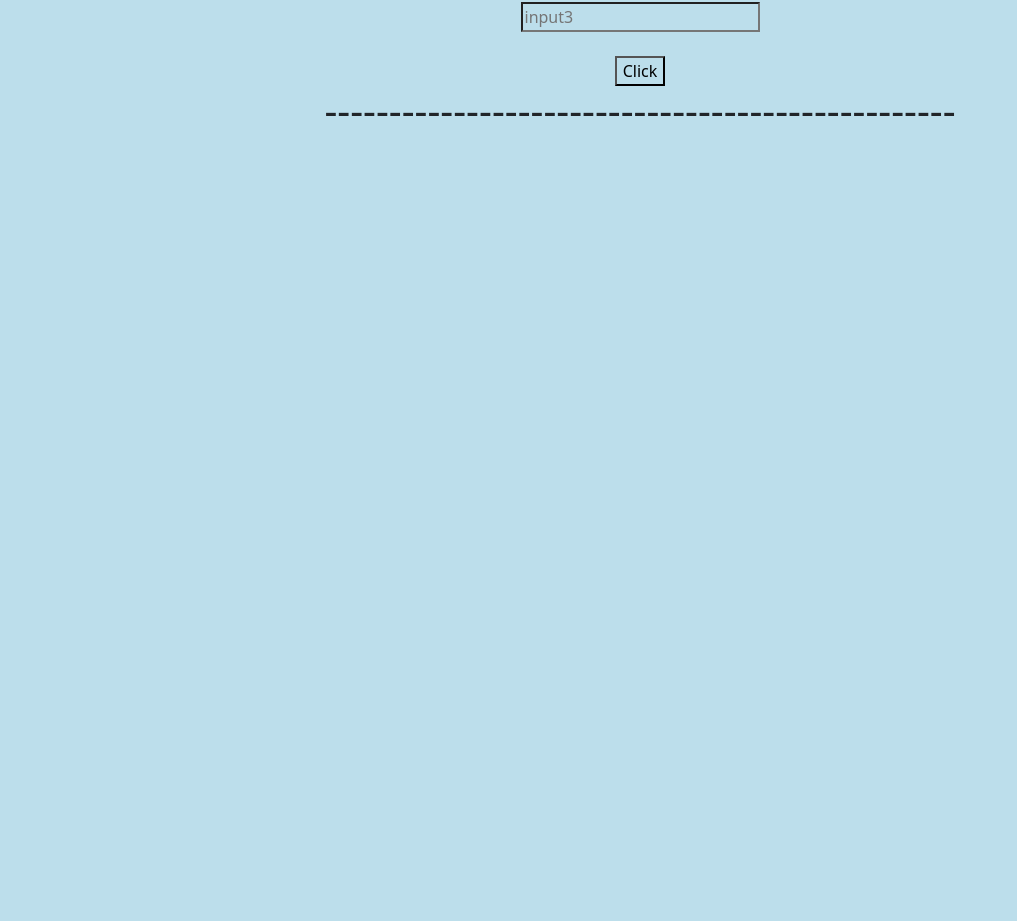
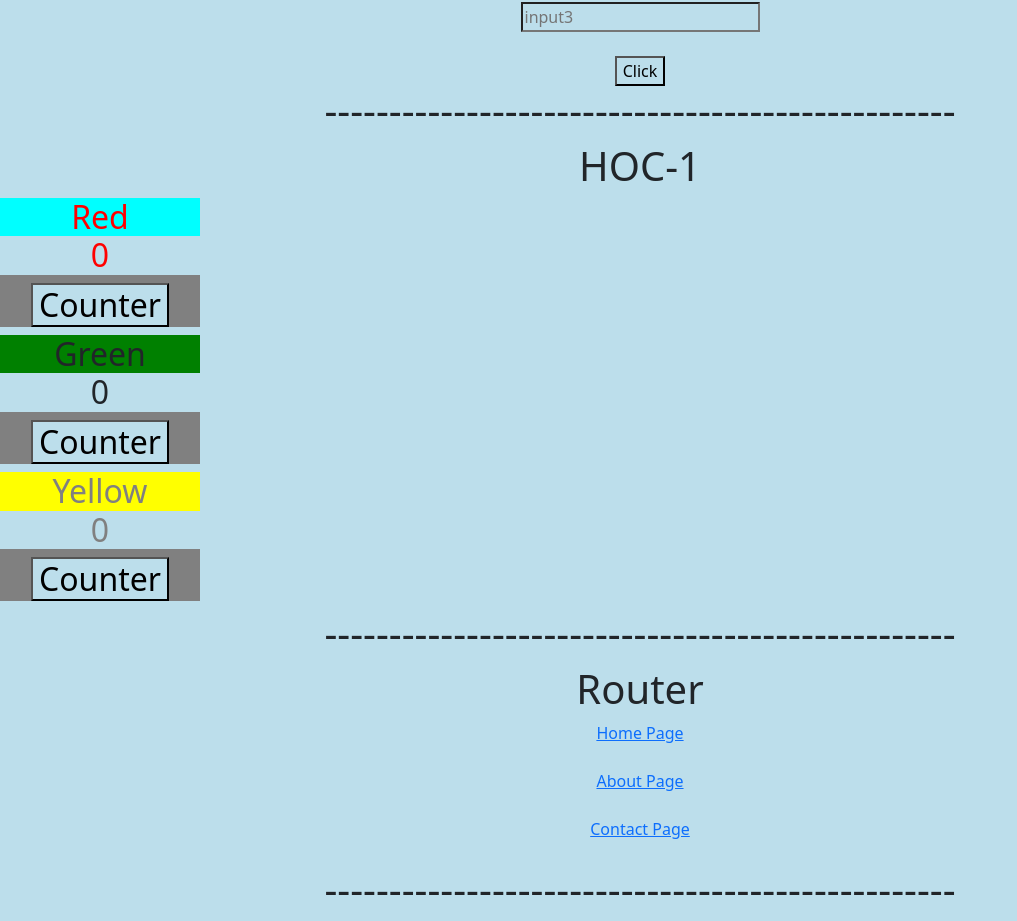
Before and after one commit to MOFIJULHAQUE/React-Basics, a React (Create React App) app: page /user/1 in a window 1280 px wide. Shown: the part 6724-7645 px from the top of the page, without its empty margins (0-1017 px from the left). Before the commit the page ends 6866 px from the top, so only its background shows below. Built offline with nearby package versions, Linux system fonts and the light colour scheme.

Commit message:
28-10-2022

```diff
--- a/package.json
+++ b/package.json
@@ -10,6 +10,7 @@
     "react": "^18.2.0",
     "react-bootstrap": "^2.5.0",
     "react-dom": "^18.2.0",
+    "react-router-dom": "^6.4.2",
     "react-scripts": "5.0.1",
     "web-vitals": "^2.1.4"
   },
--- a/src/App.js
+++ b/src/App.js
@@ -45,6 +45,12 @@ import ParentForwardFolder from "./component/ForwardRef/ParentForwardFolder";
 //Types of Components
 import ControlledComponent from "./component/ComponentTYPES/ControlledComponent";
 import UncontrolledComponent from "./component/ComponentTYPES/UncontrolledComponent";
+
+//HOC
+import HOC1 from "./component/HOC/HOC1"
+
+//React Routers
+import Basics from "./component/React_RouTers/Basics"
 
 function App() {
   const parentData = () => {
@@ -101,6 +107,13 @@ function App() {
       {/* Types of Components */}
       <ControlledComponent />
       <UncontrolledComponent />
+
+      {/* HOC */}
+      <HOC1/>
+
+      {/* React Routers */}
+
+      <Basics/>
     </div>
   );
 }
--- /dev/null
+++ b/src/component/HOC/HOC.css
@@ -0,0 +1,3 @@
+.counter{
+    background-color: gray;
+}
--- /dev/null
+++ b/src/component/HOC/HOC1.jsx
@@ -0,0 +1,50 @@
+import React, { useState } from "react";
+import "./HOC.css"
+const HOC1 = () => {
+  return (
+    <>
+      <h1>HOC-1</h1>
+      <Hocomp data={Counter} />
+      <Hocomp1 data={Counter} />
+      <Hocomp2 data={Counter} />
+      <h1>-------------------------------------------------</h1>
+    </>
+  );
+};
+
+function Hocomp(props) {
+  return (
+    <h2 style={{ backgroundColor: "aqua"  ,color:"red", width:200}}>
+      Red
+      <props.data />
+    </h2>
+  );
+}
+function Hocomp1(props) {
+    return (
+      <h2 style={{ backgroundColor: "green"  ,color:"balck", width:200}}>
+        Green
+        <props.data />
+      </h2>
+    );
+  }
+
+  function Hocomp2(props) {
+    return (
+      <h2 style={{ backgroundColor: "yellow"  ,color:"gray", width:200}}>
+        Yellow
+        <props.data />
+      </h2>
+    );
+  }
+
+function Counter() {
+  const [count, setCount] = useState(0);
+  return (
+    <div  className="counter">
+      <h2>{count}</h2>
+      <button onClick={() => setCount(count + 1)}>Counter</button>
+    </div>
+  );
+}
+export default HOC1;
--- /dev/null
+++ b/src/component/React_RouTers/Basics.jsx
@@ -0,0 +1,60 @@
+import React from "react";
+import { BrowserRouter as Router, Link, Route, Routes } from "react-router-dom";
+
+const Basics = () => {
+  return (
+    <>
+      <h1>Router</h1>
+
+      <Router>
+        <Link to="/home">Home Page</Link>
+        <br />
+        <br />
+        <Link to="/about">About Page</Link>
+        <br />
+        <br />
+        <Link to="/contact">Contact Page</Link>
+        <br />
+        <br />
+        {/* <About />
+        <Contact /> */}
+        <Routes>
+          <Route path="/home" element={<Home />}>
+            {" "}
+          </Route>
+          <Route path="/about" element={<About />}>
+          </Route>
+          <Route path="/contact" element={<Contact />}>
+            {" "}
+          </Route>
+        </Routes>
+      </Router>
+      <h1>-------------------------------------------------</h1>
+    </>
+  );
+};
+function Home() {
+  return (
+    <>
+      <h3>Home Page</h3>
+    </>
+  );
+}
+
+function About() {
+  return (
+    <>
+      <h3>About Page</h3>
+    </>
+  );
+}
+
+function Contact() {
+  return (
+    <>
+      <h3>Contact Page</h3>
+    </>
+  );
+}
+
+export default Basics;
--- a/src/index.js
+++ b/src/index.js
@@ -8,6 +8,7 @@ import reportWebVitals from './reportWebVitals';
 const root = ReactDOM.createRoot(document.getElementById('root'));
 root.render(
   <React.StrictMode>
+
     <App />
   </React.StrictMode>
 );
```
Also changed, not shown: src/component/React_Hooks/UseMemoHook.jsx (line endings or trailing spaces), 1 other file (tests, documents, lock files or other folders).
